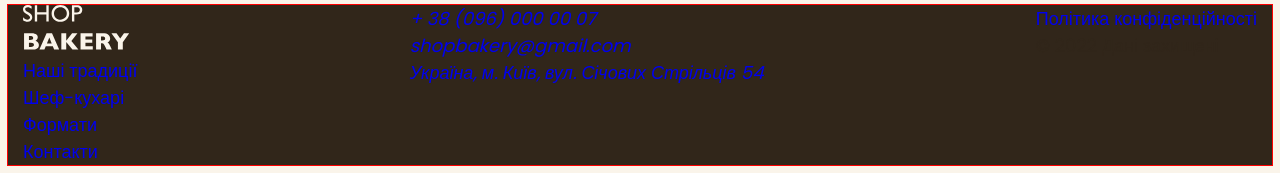
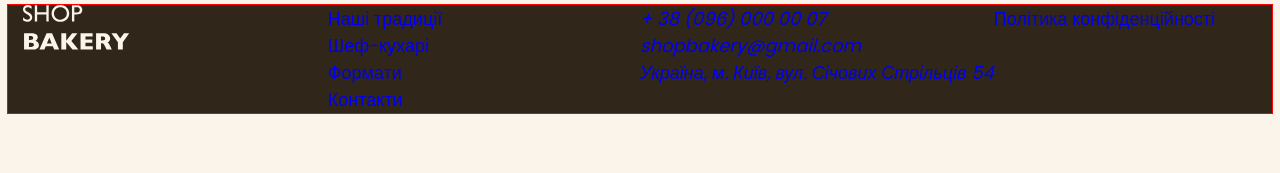
Before and after one commit to khar-and/Home-Bakery, a plain HTML site: page index.html in a window 1280 px wide. Shown: the part 3295-3468 px from the top of the page. After the commit the page ends 3416 px from the top, so only its background shows below. Drawn offline with Linux system fonts and the light colour scheme.

Commit message:
footer reload

```diff
--- a/css/styles.css
+++ b/css/styles.css
@@ -287,5 +287,24 @@ p {
     background-position: center;
 
     display: flex;
-    justify-content: space-between;
+
+
 }
+
+.footer-nav {
+    display: flex;
+    flex-basis: 50%;
+}
+
+.footer-logo {
+    flex-grow: 1;
+}
+
+.footer-nav-list {
+    flex-grow: 1;
+}
+
+.footer-block {
+    display: flex;
+    flex-basis: 50%;
+}
--- a/index.html
+++ b/index.html
@@ -158,15 +158,18 @@
       </section>
     </main>
     <footer class="footer container">
-      <nav>
-        <a href="/"><img src="./image/logo.svg" alt="Логотип" /></a>
-        <ul>
+      <nav class="footer-nav">
+        <a class="footer-logo" href="/"
+          ><img src="./image/logo.svg" alt="Логотип"
+        /></a>
+        <ul class="footer-nav-list">
           <li><a href="#traditions">Наші традиції</a></li>
           <li><a href="#chefs">Шеф-кухарі</a></li>
           <li><a href="#formats">Формати</a></li>
           <li><a href="#contacts">Контакти</a></li>
         </ul>
       </nav>
+      <div class="footer-block">
         <address>
           <ul>
             <li><a href="tel:+380960000007">+ 38 (096) 000 00 07</a></li>
@@ -184,6 +187,7 @@
           <a href="#" target="_blank">Політика конфіденційності</a>
           <p>&copy; 2022 Дані захищені</p>
         </div>
+      </div>
     </footer>
   </body>
 </html>
```
Lines whose indentation alone changed are shown as unchanged.
